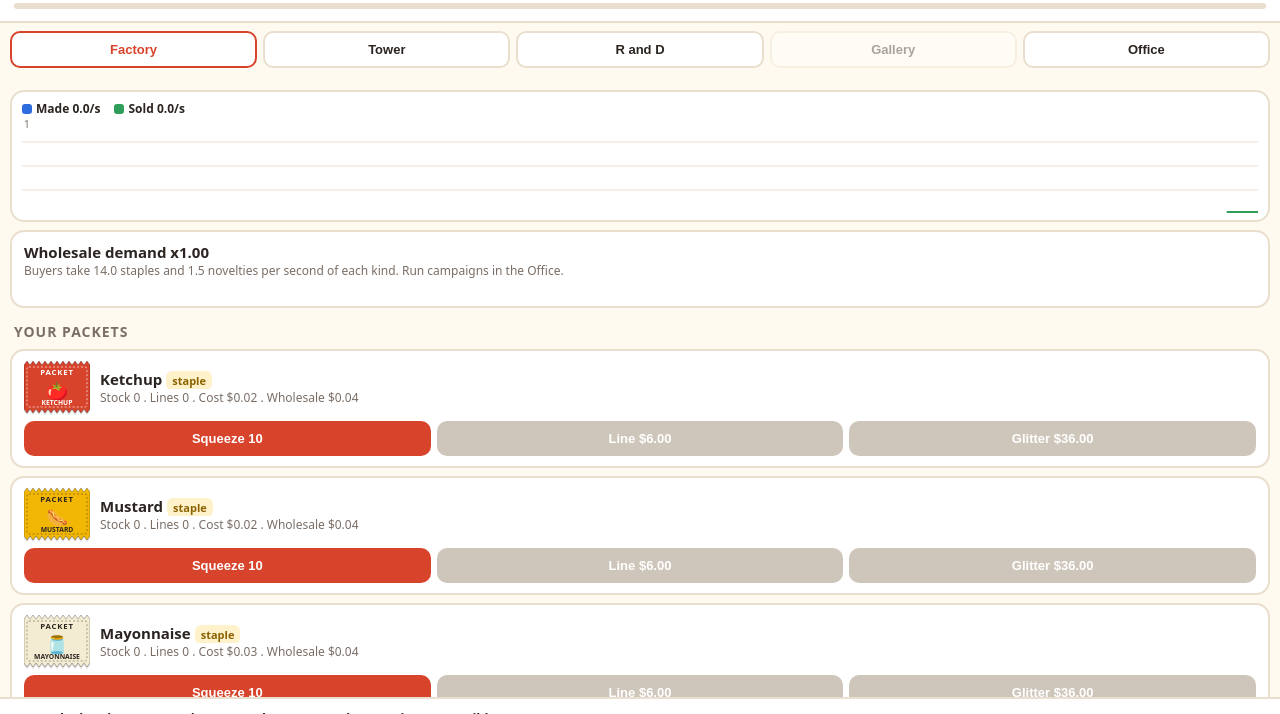
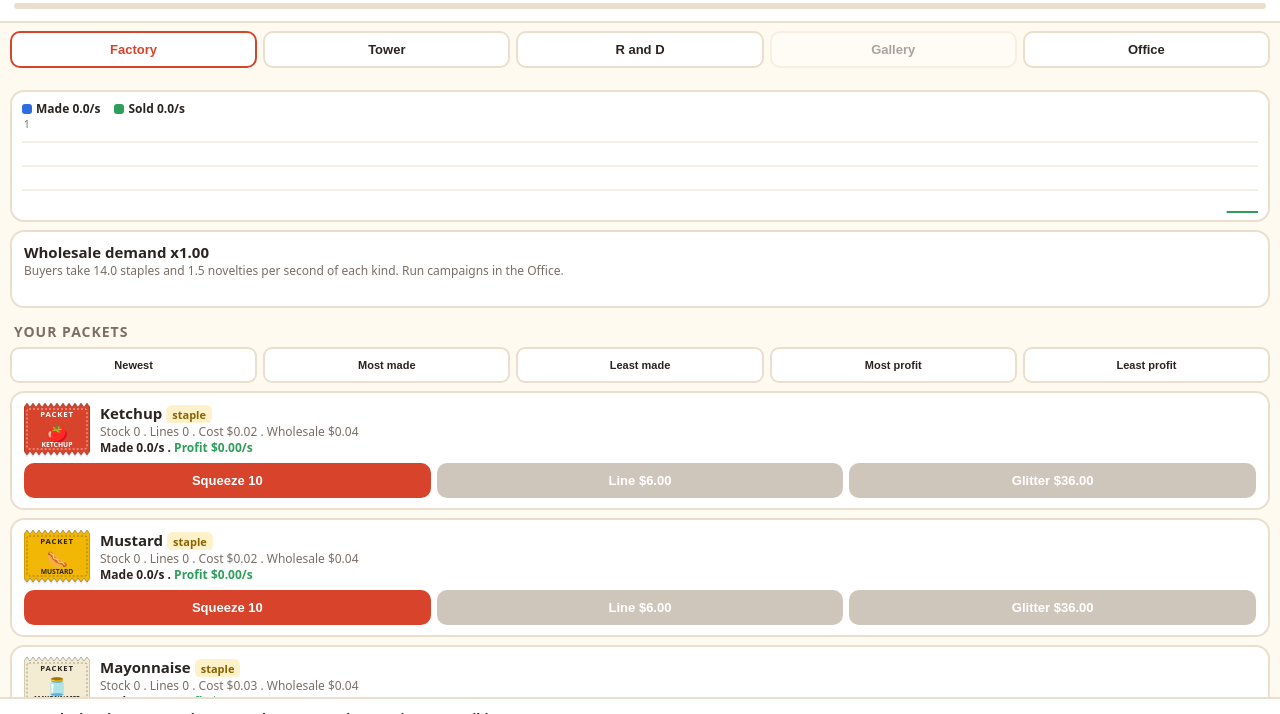
Before and after one commit to sudosilo/2026-11-19-orange-packets, a plain HTML site: page index.html in a window 1280 px wide. Shown: the part 63-777 px from the top of the page. Drawn offline with Linux system fonts and the light colour scheme.

Commit message:
Per packet made and profit rates with sort buttons
Co-Authored-By: Claude Opus 5.5 <noreply@anthropic.com>
Claude-Session: https://claude.ai/code/session_01RbcU3VeTezreADUDFj1g1j

```diff
--- a/index.html
+++ b/index.html
@@ -46,6 +46,10 @@ h3{margin:14px 4px 4px;font-size:14px;color:var(--muted);text-transform:uppercas
 .gcard canvas{display:block;width:100%;height:96px}
 .glg{display:flex;gap:14px;font-size:12px;font-weight:700;height:18px;white-space:nowrap;overflow:hidden}
 .glg i{display:inline-block;width:10px;height:10px;border-radius:3px;margin-right:4px;vertical-align:-1px}
+.sorts{display:flex;gap:6px;margin:6px 0;height:36px}
+.sorts button{flex:1;border:2px solid var(--line);background:#fff;border-radius:9px;font-weight:700;font-size:11px;color:var(--ink);padding:0 2px}
+.sorts button.on{border-color:var(--blue);color:var(--blue)}
+.meta2{color:var(--ink);font-size:12px;font-weight:600;white-space:nowrap;overflow:hidden;text-overflow:ellipsis;height:16px}
 #ticker{position:fixed;bottom:0;left:0;right:0;background:var(--card);border-top:2px solid var(--line);padding:8px 12px;font-size:13px;max-height:96px;overflow:hidden;z-index:6}
 #ticker div{padding:2px 0;color:var(--muted)}
 #ticker div:first-child{color:var(--ink);font-weight:600}
@@ -217,7 +221,7 @@ function custRate(){if(!galleryOpen())return 0;const v=variety();return v*0.25*S
 let tab='factory',log=[],lastRate=0,acc=0,cAcc=0,hAcc=0;
 function say(t){log.unshift(t);log=log.slice(0,4);$('ticker').innerHTML=log.map(x=>'<div>'+x+'</div>').join('')}
 function pop(t,b){$('popT').textContent=t;$('popB').textContent=b;$('pop').style.display='flex'}
-function squeeze(id){const p=byId(id),n=tapAmt(),c=n*costOf(p);if(S.cash<c){say('Not enough cash to buy the goop.');return}S.cash-=c;S.stock[id]=(S.stock[id]||0)+n;madeAcc+=n;burst(p,n);draw()}
+function squeeze(id){const p=byId(id),n=tapAmt(),c=n*costOf(p);if(S.cash<c){say('Not enough cash to buy the goop.');return}S.cash-=c;S.stock[id]=(S.stock[id]||0)+n;madeAcc+=n;pa(id).m+=n;pa(id).c+=c;burst(p,n);draw()}
 function buyLine(id){const c=lineCost(id);if(S.cash<c)return;S.cash-=c;S.lines[id]=(S.lines[id]||0)+1;say('New '+byId(id).n+' line installed.');draw()}
 function startRD(id){const p=byId(id);if(S.rd||S.cash<p.rd)return;S.cash-=p.rd;S.rd={id,left:p.t,tot:p.t};say('R and D begins on '+p.n+'. Lab coats on.');draw()}
 function finishRD(){const p=byId(S.rd.id);S.owned[p.id]=1;S.lines[p.id]=0;S.stock[p.id]=0;S.rd=null;S.fame+=p.tier*5;
@@ -280,9 +284,9 @@ function draw(){
  if(tab==='factory'){
   h+=graphHTML();
   h+='<div class="card slot"><div class="name">Wholesale demand x'+demandMult().toFixed(2)+(S.camp?'<span class="tag hit">'+S.camp.n+'</span>':'')+'</div><div class="meta">Buyers take '+(14*demandMult()).toFixed(1)+' staples and '+(1.5*demandMult()).toFixed(1)+' novelties per second of each kind. Run campaigns in the Office.</div></div>';
-  h+='<h3>Your packets</h3>';
-  ownedList().forEach(p=>{const lc=lineCost(p.id);
-   h+='<div class="card"><div class="row">'+pk(p.c,isGlit(p.id),p.e,p.n)+'<div class="grow"><div class="name">'+p.n+(isGlit(p.id)?'<span class="tag gl">GLITTER</span>':'')+(S.hits[p.id]?'<span class="tag hit">HIT</span>':'')+(p.tier===0?'<span class="tag">staple</span>':'')+(evOn(p.id)?'<span class="tag evt">NEWS</span>':'')+'</div><div class="meta">Stock '+num(S.stock[p.id]||0)+' . Lines '+(S.lines[p.id]||0)+' . Cost '+money(costOf(p))+' . Wholesale '+money(priceOf(p))+'</div></div></div>'+
+  h+='<h3>Your packets</h3><div class="sorts">'+SORTS.map(([k,l])=>'<button class="'+((S.sort||'old')===k?'on':'')+'" data-do="setSort(\''+k+'\')">'+l+'</button>').join('')+'</div>';
+  factoryList().forEach(p=>{const lc=lineCost(p.id);
+   h+='<div class="card"><div class="row">'+pk(p.c,isGlit(p.id),p.e,p.n)+'<div class="grow"><div class="name">'+p.n+(isGlit(p.id)?'<span class="tag gl">GLITTER</span>':'')+(S.hits[p.id]?'<span class="tag hit">HIT</span>':'')+(p.tier===0?'<span class="tag">staple</span>':'')+(evOn(p.id)?'<span class="tag evt">NEWS</span>':'')+'</div><div class="meta">Stock '+num(S.stock[p.id]||0)+' . Lines '+(S.lines[p.id]||0)+' . Cost '+money(costOf(p))+' . Wholesale '+money(priceOf(p))+'</div><div class="meta2">Made '+pr(p.id).m.toFixed(1)+'/s . <span style="color:'+(pr(p.id).p<0?'#d8432b':'#2f9e5b')+'">Profit '+(pr(p.id).p<0?'-':'')+money(Math.abs(pr(p.id).p))+'/s</span></div></div></div>'+
    '<div class="btns"><button class="act" data-do="squeeze(\''+p.id+'\')">Squeeze '+tapAmt()+'</button><button class="act alt" '+(S.cash<lc?'disabled':'')+' data-do="buyLine(\''+p.id+'\')">Line '+money(lc)+'</button><button class="act ok" '+(isGlit(p.id)||S.cash<glitCost(p)?'disabled':'')+' data-do="glitter(\''+p.id+'\')">'+(isGlit(p.id)?'Glittered':'Glitter '+money(glitCost(p)))+'</button></div></div>'});
   h+='<div class="flav" style="padding:4px">Wholesale buyers take staples fast and novelties slowly. Margins are thin. That is the whole point.</div>';
  }
@@ -321,17 +325,17 @@ document.querySelector('nav').addEventListener('click',e=>{const b=e.target.clos
 let before=S.cash,secAcc=0,earnSec=0;
 function tick(dt){
  let gain=0;
- ownedList().forEach(p=>{const n=(S.lines[p.id]||0)*lineRate()*dt;const c=n*costOf(p);if(S.cash>=c){S.cash-=c;gain-=c;S.stock[p.id]=(S.stock[p.id]||0)+n;madeAcc+=n}
-  const cap=(p.tier===0?14:1.5)*dt*demOf(p);const sold=Math.min(S.stock[p.id]||0,cap);S.stock[p.id]-=sold;soldAcc+=sold;const r=sold*priceOf(p);S.cash+=r;gain+=r;S.earned+=r});
+ ownedList().forEach(p=>{const n=(S.lines[p.id]||0)*lineRate()*dt;const c=n*costOf(p);if(S.cash>=c){S.cash-=c;gain-=c;S.stock[p.id]=(S.stock[p.id]||0)+n;madeAcc+=n;pa(p.id).m+=n;pa(p.id).c+=c}
+  const cap=(p.tier===0?14:1.5)*dt*demOf(p);const sold=Math.min(S.stock[p.id]||0,cap);S.stock[p.id]-=sold;soldAcc+=sold;const r=sold*priceOf(p);pa(p.id).r+=r;S.cash+=r;gain+=r;S.earned+=r});
  if(galleryOpen()){cAcc+=custRate()*dt;while(cAcc>=1){cAcc-=1;const shelf=ownedList().filter(p=>(S.stock[p.id]||0)>=1);if(!shelf.length)break;let want=10+Math.floor(Math.random()*31),got=0;
-  for(let i=0;i<want;i++){const p=shelf[Math.floor(Math.random()*shelf.length)];if(S.stock[p.id]>=1){S.stock[p.id]-=1;got++}}
+  for(let i=0;i<want;i++){const p=shelf[Math.floor(Math.random()*shelf.length)];if(S.stock[p.id]>=1){S.stock[p.id]-=1;got++;pa(p.id).r+=S.flat}}
   soldAcc+=got;const r=got*S.flat;S.cash+=r;gain+=r;S.earned+=r;S.fame+=got*0.002}}
  const roy=royalty()*dt;S.cash+=roy;gain+=roy;S.earned+=roy;
  S.events=(S.events||[]).filter(e=>{e.left-=dt;if(e.left<=0){say(e.n+' is old news. Market back to normal.');return false}return true});
  if($('evt').style.display!=='block'){S.nextEvt=(S.nextEvt==null?75:S.nextEvt)-dt;if(S.nextEvt<=0){S.nextEvt=70+Math.random()*80;fireEvent()}}
  if(S.camp){S.camp.left-=dt;if(S.camp.left<=0){say(S.camp.n+' wrapped up. Demand back to normal.');S.camp=null}}
  if(S.rd){S.rd.left-=dt;if(S.rd.left<=0)finishRD()}
- gAcc+=dt;if(gAcc>=1){hist.push({m:madeAcc/gAcc,s:soldAcc/gAcc});if(hist.length>120)hist.shift();madeAcc=0;soldAcc=0;gAcc=0;drawGraphs()}
+ gAcc+=dt;if(gAcc>=1){hist.push({m:madeAcc/gAcc,s:soldAcc/gAcc});for(const id in pacc){const a=pacc[id],o=pr(id);prate[id]={m:o.m*.8+a.m/gAcc*.2,p:o.p*.8+(a.r-a.c)/gAcc*.2};a.m=a.r=a.c=0}if(hist.length>120)hist.shift();madeAcc=0;soldAcc=0;gAcc=0;drawGraphs()}
  secAcc+=dt;earnSec+=gain;if(secAcc>=1){lastRate=earnSec/secAcc;secAcc=0;earnSec=0}
  hAcc+=dt;if(hAcc>22){hAcc=0;if(novelCount()>0)say(HEADS[Math.floor(Math.random()*HEADS.length)])}
  if(!S.won&&S.earned>=1e6){S.won=true;pop('YOU ARE THE KETCHUP GUY NOW','One million dollars from packets that never should have existed. Keep inventing.')}
@@ -384,7 +388,12 @@ function drawTower(t){const c=$('tw');if(!c)return;const fl=towerFloors(),W=c.cl
  if(open){const cr=Math.min(6,Math.ceil(custRate()));for(let k=0;k<cr;k++){const px=(sec*40+k*70)%(bw)+bx;x.font='14px system-ui';x.fillText('🧍',px,H-26)}}
 }
 
-let hist=[],madeAcc=0,soldAcc=0,gAcc=0;
+let hist=[],madeAcc=0,soldAcc=0,gAcc=0,pacc={},prate={},sortOrder=null;
+function pa(id){return pacc[id]||(pacc[id]={m:0,r:0,c:0})}
+function pr(id){return prate[id]||{m:0,p:0}}
+const SORTS=[['new','Newest'],['most','Most made'],['least','Least made'],['prof','Most profit'],['loss','Least profit']];
+function setSort(k){S.sort=k;const L=ownedList().slice();const f={new:(a,b)=>P.indexOf(b)-P.indexOf(a),most:(a,b)=>pr(b.id).m-pr(a.id).m,least:(a,b)=>pr(a.id).m-pr(b.id).m,prof:(a,b)=>pr(b.id).p-pr(a.id).p,loss:(a,b)=>pr(a.id).p-pr(b.id).p}[k];sortOrder=k==='new'?null:L.sort(f).map(p=>p.id);draw()}
+function factoryList(){const L=ownedList();if(!sortOrder)return S.sort==='new'?L.slice().reverse():L;const idx=id=>{const i=sortOrder.indexOf(id);return i<0?-1:i};return L.slice().sort((a,b)=>idx(a.id)-idx(b.id))}
 function graphHTML(){return '<div class="card gcard"><div class="glg"><span><i style="background:#2d6cdf"></i>Made <span class="gm">0</span>/s</span><span><i style="background:#2f9e5b"></i>Sold <span class="gs">0</span>/s</span><span class="gp" style="color:#7a6e66"></span></div><canvas class="gr"></canvas></div>'}
 function drawGraphs(){document.querySelectorAll('canvas.gr').forEach(c=>{const W=c.clientWidth,H=96,d=window.devicePixelRatio||1;if(!W)return;
  if(c.width!==Math.round(W*d)){c.width=Math.round(W*d);c.height=Math.round(H*d)}const x=c.getContext('2d');x.setTransform(d,0,0,d,0,0);x.clearRect(0,0,W,H);
```
